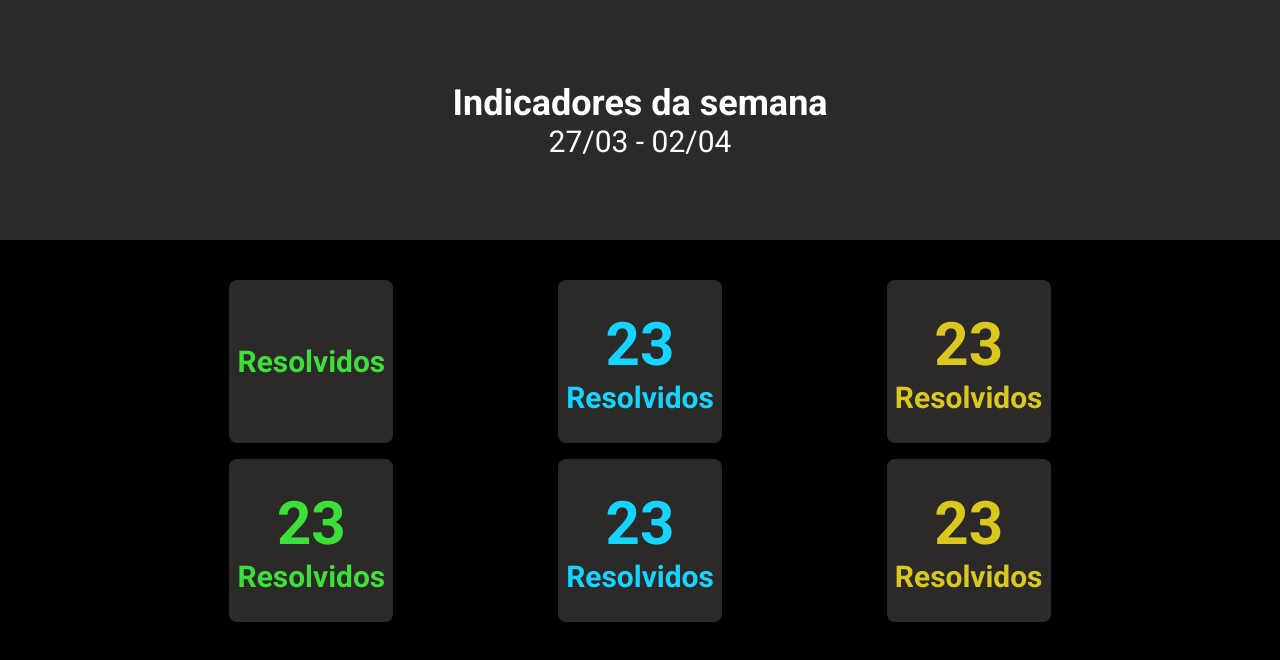
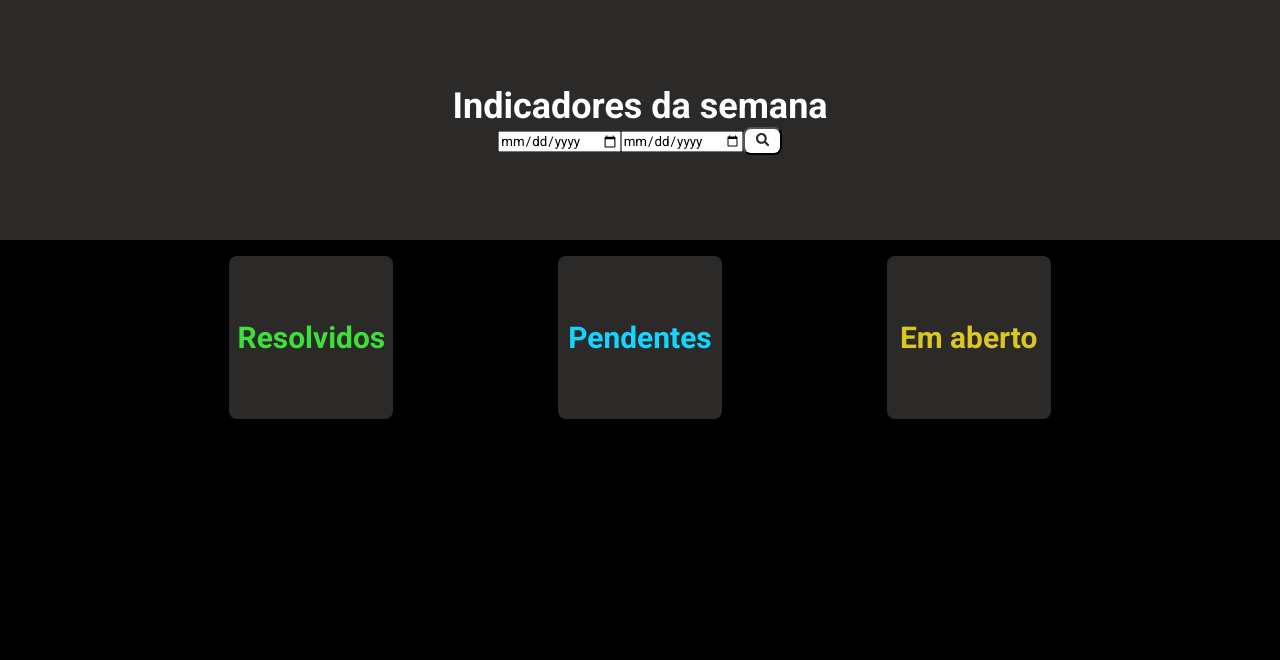
Before and after one commit to Lorenalgm/zendesk, a React (Create React App) app in the folder web/: page /dashboard in a window 1280 px wide. Shown: the top 660 px of the page. Built offline with nearby package versions, Linux system fonts and the light colour scheme; no server answers; the HTML template or start-up script is replaced by a standard one.

Commit message:
finalizado indicadores semanal

```diff
--- a/web/src/Pages/Dashboard/index.js
+++ b/web/src/Pages/Dashboard/index.js
@@ -1,37 +1,51 @@
-import React, { useState, useEffect } from 'react';
+import React, { useState } from 'react';
 import api from '../../services/api';
 import './style.css';
-import IndicatorCard from '../../Components/IndicatorCard'
+import IndicatorCard from '../../Components/IndicatorCard';
+import { FaSearch } from 'react-icons/fa';
+
 
 function Dashboard (){
 
-    var today = new Date(),
-    data = today.getFullYear() + '-' + (today.getMonth() + 1) + '-' + today.getDate();
+    const [solvedTickets, setSolvedTickets] = useState('');
+    const [pendingTickets, setPendingTickets] = useState('');
+    const [openTickets, setOpenTickets] = useState('');
 
-    const [solvedTickets, setSolvedTickets] = useState('');
+    const [inicialDate, setInicialDate] = useState('');
+    const [finalDate, setFinalDate] = useState('');
 
-    useEffect(() => {
-        async function searchSolvedTickets(){
-            const response = await api.get(`/tickets/?filter= solved:${data}`);
+
+        async function searchSolvedTickets(e){
+            e.preventDefault();
+            const response = await api.get(`/tickets/?filter=status:solved updated>${inicialDate} updated<${finalDate}`);
             setSolvedTickets(response.data);
+
+            const response2 = await api.get(`/tickets/?filter=status:pending`);
+            setPendingTickets(response2.data);
+
+            const response3 = await api.get(`/tickets/?filter=status:open`);
+            setOpenTickets(response3.data);
         }
-        searchSolvedTickets();
 
-    },[data])
     return (
         <div className="dashboard-container">
             <header className="indicator-header">
-                <h2>Indicadores da semana</h2>
-                <p>27/03 - 02/04</p>
+            <h2>Indicadores da semana</h2>
+            <form onSubmit={searchSolvedTickets}>
+                <input type="date" name="" id="inicialDate" onChange={e => setInicialDate(e.target.value)} value={inicialDate}/>
+                <input type="date" name="" id="finalDate" onChange={e => setFinalDate(e.target.value)} value={finalDate}/>
+             <button type="submit" className="button" id="searchButton"> <FaSearch /></button>
+            </form>
+
             </header>
 
             <div className="indicators-container">
                 < IndicatorCard color="sucess" number={solvedTickets} text="Resolvidos"/>
+                < IndicatorCard color="info" number={pendingTickets} text="Pendentes"/>
+                < IndicatorCard color="warning" number={openTickets} text="Em aberto"/>
+                {/* < IndicatorCard color="sucess" number="23" text="Resolvidos"/>
                 < IndicatorCard color="info" number="23" text="Resolvidos"/>
-                < IndicatorCard color="warning" number="23" text="Resolvidos"/>
-                < IndicatorCard color="sucess" number="23" text="Resolvidos"/>
-                < IndicatorCard color="info" number="23" text="Resolvidos"/>
-                < IndicatorCard color="warning" number="23" text="Resolvidos"/>
+                < IndicatorCard color="warning" number="23" text="Resolvidos"/> */}
             </div>
 
         </div>
--- a/web/src/Pages/Dashboard/style.css
+++ b/web/src/Pages/Dashboard/style.css
@@ -17,6 +17,11 @@
 
     background-color: black;
     color: white;
+}
+
+.dashboard-container .button {
+    padding: 0.3em 0.8em;
+    cursor: pointer;
 }
 
 .indicator-header {
@@ -42,13 +47,19 @@
     margin-top: 2.5rem;
 }
 
+.teste {
+    text-transform: capitalize;
+
+}
+
 @media (min-width: 700px) {
     .dashboard-container {
         height: 100vh;
+        background-color: black;
    }
   .indicators-container {
     max-width: 970px;
-    margin: 2.5rem auto;
+    margin: 1rem auto;
 }
 
 }
```
